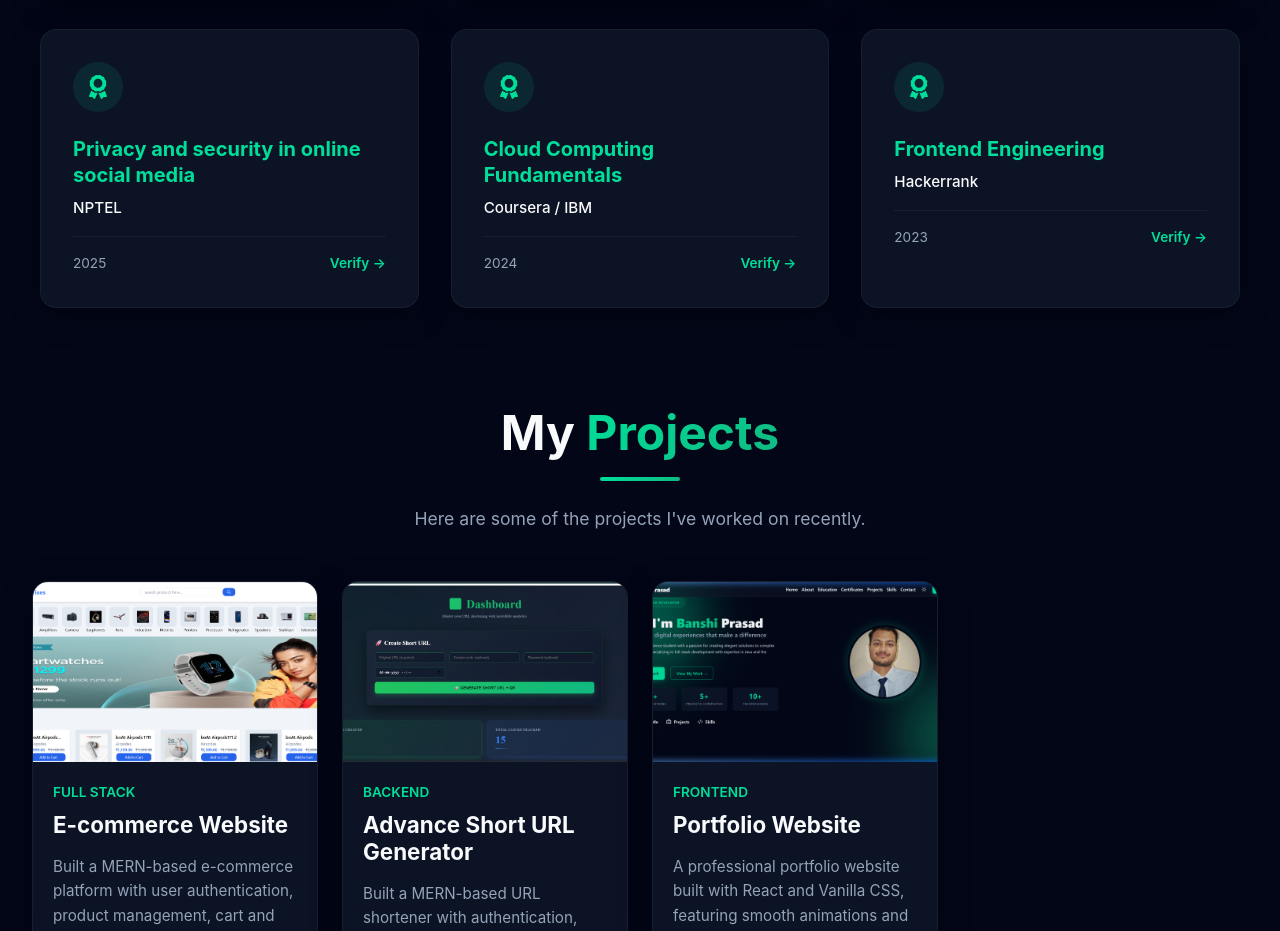
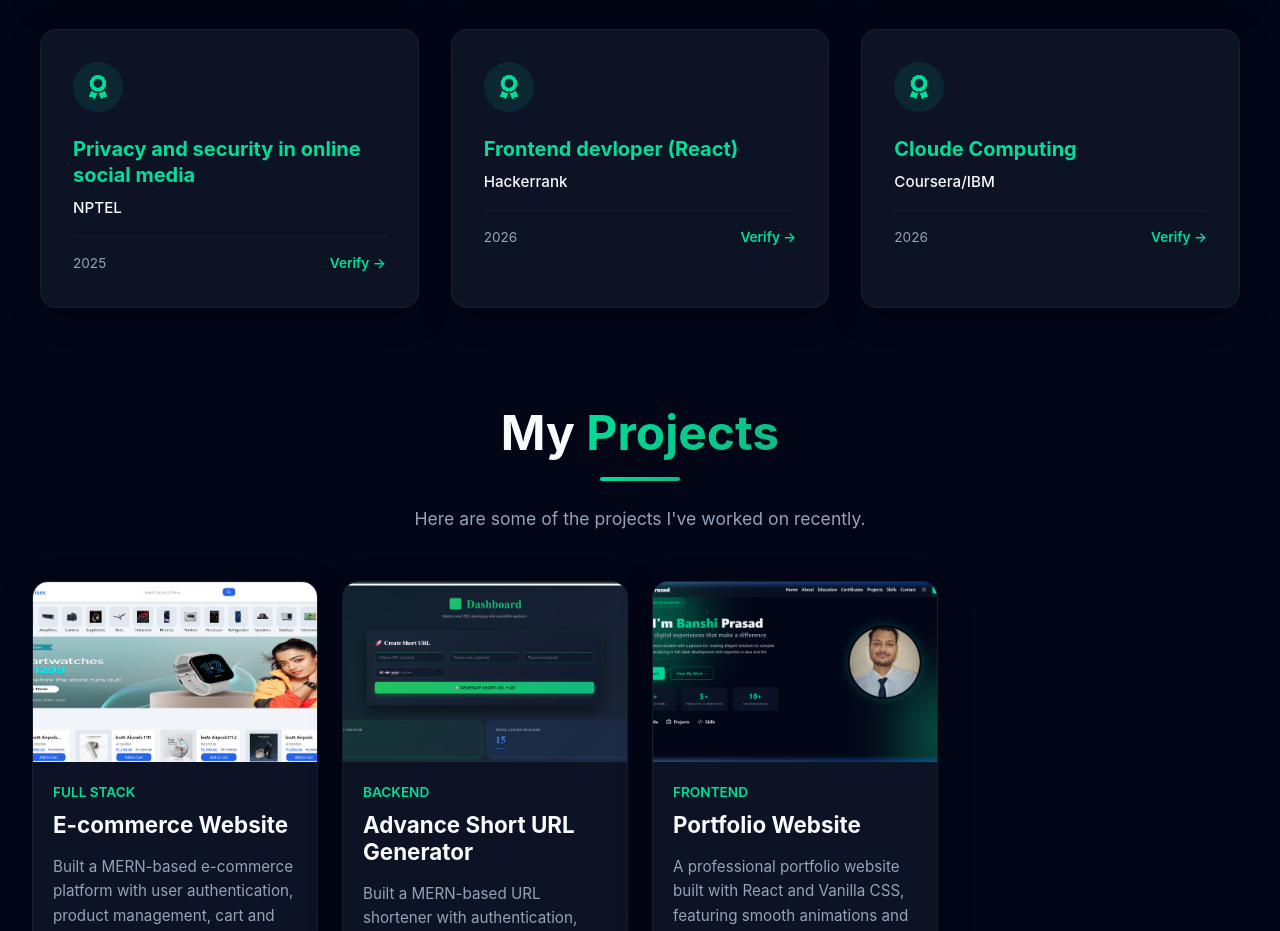
Before and after one commit to BANSHI1501/Portfolio-Web, a React (Vite) app in the folder frontend/: page / in a window 1280 px wide. Shown: the part 3020-3951 px from the top of the page. Built offline with nearby package versions, Linux system fonts and the light colour scheme.

Commit message:
Certificate saction updated

```diff
--- a/frontend/src/components/Certificates.jsx
+++ b/frontend/src/components/Certificates.jsx
@@ -29,16 +29,16 @@ const Certificates = () => {
       credentialUrl: "https://docs.google.com/document/d/1pUBzy8K7RbE1HfAQdYhppH0M2qdRQAlnuCQCeG8z2T4/edit?usp=sharing"
     },
     {
-      title: "Cloud Computing Fundamentals",
-      issuer: "Coursera / IBM",
-      date: "2024",
-      credentialUrl: "#"
+      title: "Frontend devloper (React)",
+      issuer: "Hackerrank",
+      date: "2026",
+      credentialUrl: "https://docs.google.com/document/d/1ctD0fB0Z-CcLSpxAoEYIG3fynlQjYMR30KgceyoM9Mg/edit?usp=sharing"
     },
     {
-      title: "Frontend Engineering",
-      issuer: "Hackerrank",
-      date: "2023",
-      credentialUrl: "#"
+      title: "Cloude Computing",
+      issuer: "Coursera/IBM",
+      date: "2026",
+      credentialUrl: "https://docs.google.com/document/d/1Ps7nXPoSP0amhrpqnLpbuuEfMMfJOivRhELvG_19lHw/edit?usp=sharing"
     }
   ];
 
```
